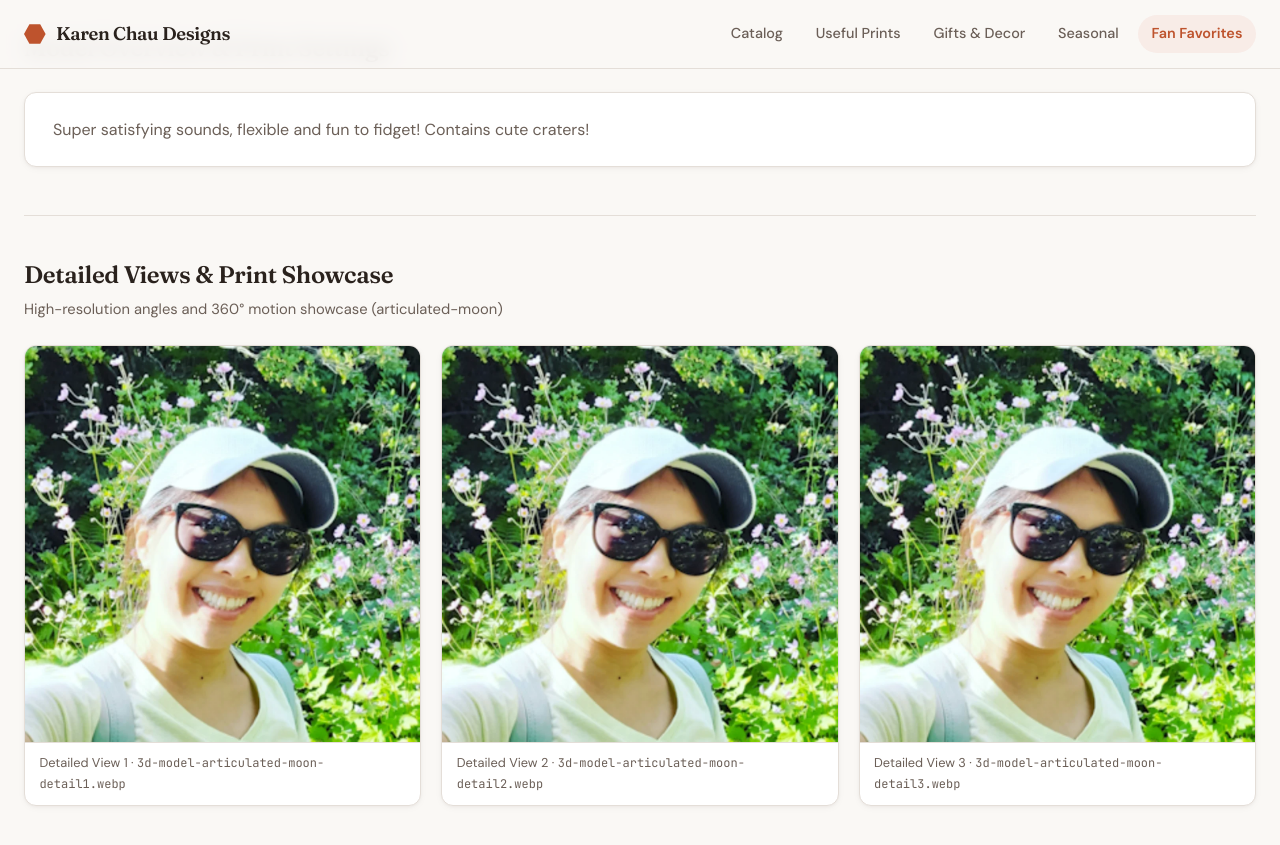
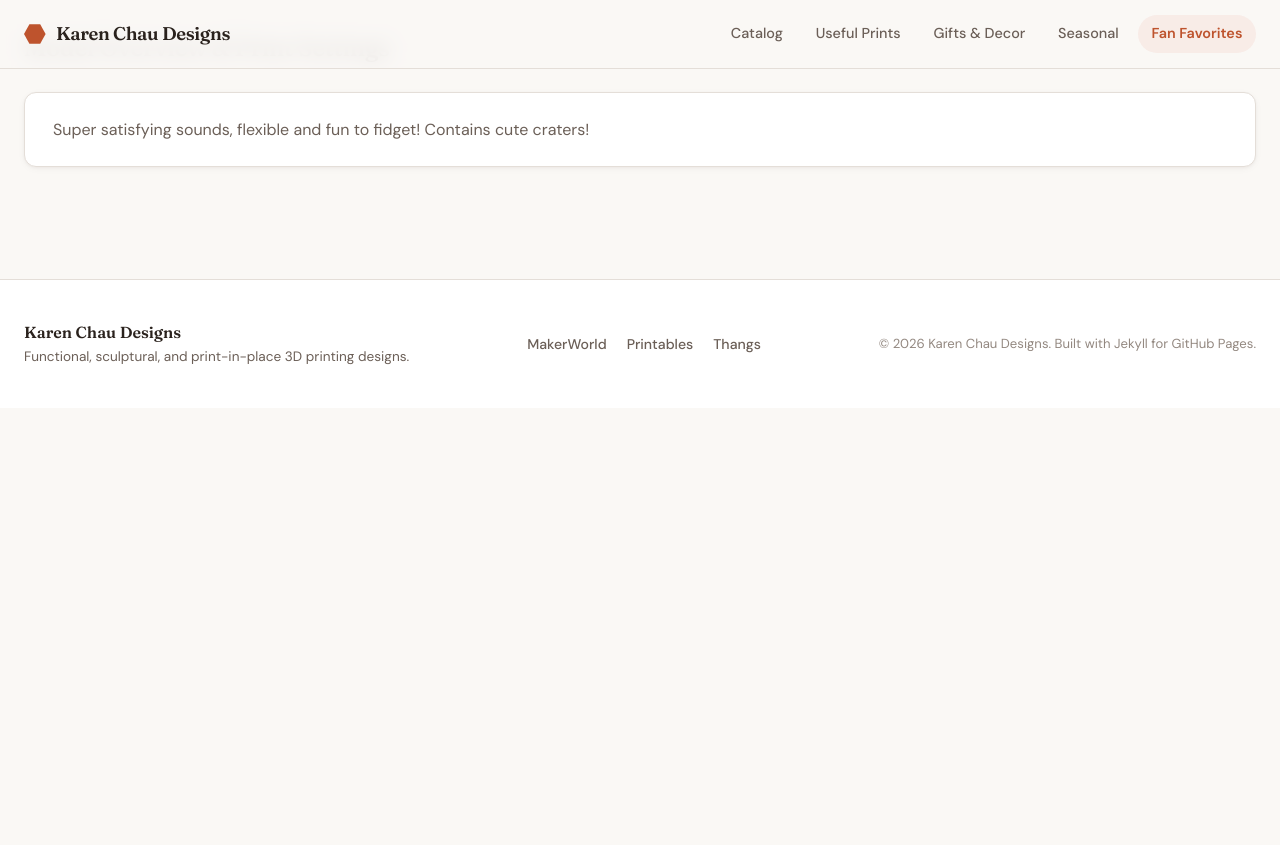
Before and after one commit to karenchaudesigns/3d-model-catalog, a Jekyll site: the page built from _models/articulated-moon.md, in a window 1280 px wide and 900 px high, scrolled down 900 px. Shown: the top 845 px of the window. Built offline with Jekyll 4.4.1, drawn with Linux system fonts in a browser that asks for light colours; after the commit the page ends 1308 px from its top, so only the background shows below that.

Commit message:
Update Articulated moon

```diff
--- a/_models/articulated-moon.md
+++ b/_models/articulated-moon.md
@@ -8,10 +8,7 @@ hidden: false
 thumbnail_image: "/images/models/articulated-moon/3d-model-articulated-moon-thumb.webp"
 cover_image: "/images/models/articulated-moon/3d-model-articulated-moon-main.webp"
 gallery_images: []
-detailed_images:
-  - "/images/models/articulated-moon/3d-model-articulated-moon-detail1.webp"
-  - "/images/models/articulated-moon/3d-model-articulated-moon-detail2.webp"
-  - "/images/models/articulated-moon/3d-model-articulated-moon-detail3.webp"
+detailed_images: []
 tags:
   - "toy"
   - "space"
```
